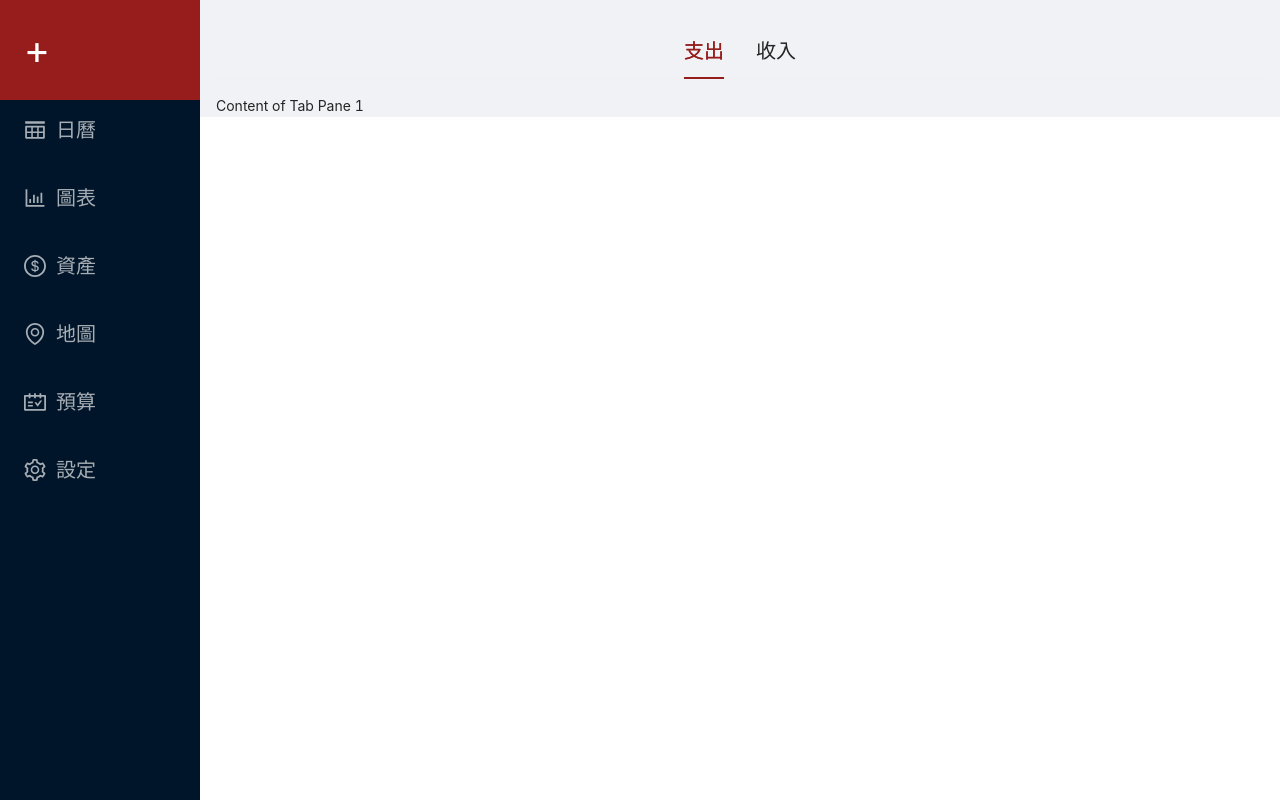
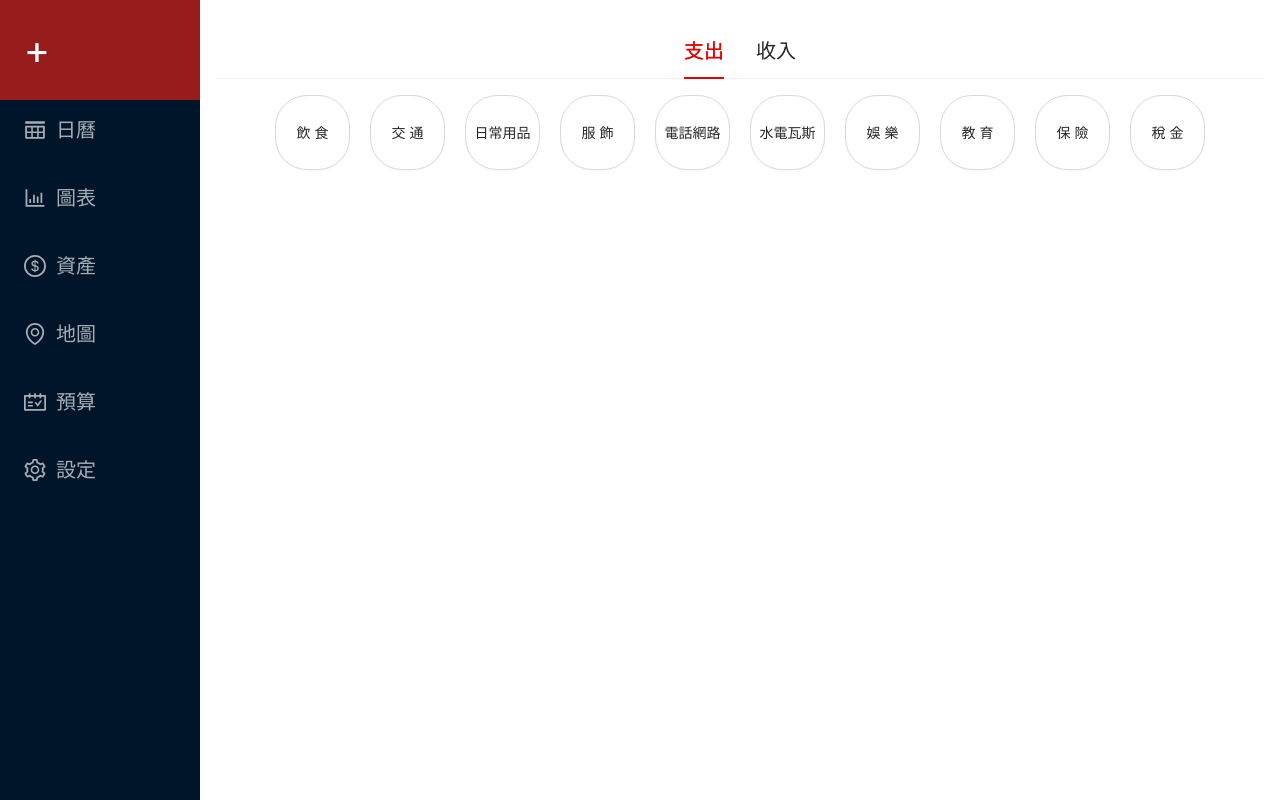
Before and after one commit to moose1108/wp1101_clowns_project, a React (Create React App) app in the folder frontend/: page /add in a window 1280 px wide. Both pictures are taken after typing "Sample", "Sample123" into the empty fields and a click on the button "Log in". Built offline with nearby package versions, Linux system fonts and the light colour scheme.

Commit message:
新增Add.js

```diff
--- a/frontend/src/App.js
+++ b/frontend/src/App.js
@@ -13,15 +13,14 @@ import {
   ScheduleOutlined
 } from '@ant-design/icons';
 import "./Css/Menu.css"
+
 const { Header, Content, Footer, Sider } = Layout;
 
 
 function App() {
   const [login, setLogin] = useState(false);
 
-  // if (login)
-  // {
-  return login? (
+  return login ? (
     <div>
       <Layout>
         <Sider style={{
@@ -62,7 +61,7 @@ function App() {
           </Menu>
         </Sider>
         <Layout style={{ marginLeft: 200 }}>
-          <Content style={{ margin: '24px 16px 0', overflow: 'initial' }}>
+          <Content style={{ margin: '24px 16px 0', overflow: 'initial', textAlign: 'center' }}>
             <Routes>
               <Route exact path="/calendar" element={<MyCalendar />} />
               <Route exact path="/add" element={<Add />} />
@@ -72,13 +71,7 @@ function App() {
         </Layout>
       </Layout>
     </div>
-  ) : (<Signin Login = {setLogin}/>)
-  // }
-  // else{
-  //   return(
-
-  //   )
-  // }
+  ) : (<Signin Login={setLogin} />)
 }
 
 export default App;
--- a/frontend/src/Containers/Add.js
+++ b/frontend/src/Containers/Add.js
@@ -1,17 +1,39 @@
-import React from 'react';
-import { Tabs } from 'antd';
+import React, { useState, useEffect, useRef } from 'react';
+import { Tabs, Button, Space } from 'antd';
 import '../Css/Add.css';
 const { TabPane } = Tabs;
 
 
 const Add = () => {
+
+    const [Textfield, setTextfield] = useState(0);
+    const outcome = ["飲食", "交通", "日常用品", "服飾", "電話網路", "水電瓦斯", "娛樂", "教育", "保險", "稅金"]
+    const income = ["工資", "獎金", "股票", "彩券"]
+    useEffect(() => {
+        console.log(Textfield);
+    }, [Textfield]);
     return (
-        <Tabs defaultActiveKey="1" centered>
-            <TabPane tab="支出" key="1">
-                Content of Tab Pane 1
+        <Tabs defaultActiveKey="1" centered onTabClick={() => setTextfield(0)}>
+            <TabPane tab="支出" key="1" >
+                <Space size={[20, 20]} wrap align='center'>
+                    {new Array(10).fill(null).map((_, index) => (
+                        <Button shape='round' key={index} style={{ height: '75px', width: '75px', padding: '4px 4px' }}
+                            onClick={() => setTextfield(1)}
+                        >{outcome[index]}
+                        </Button>
+                    ))}
+                </Space>
+
             </TabPane>
-            <TabPane tab="收入" key="2">
-                Content of Tab Pane 2
+            <TabPane tab="收入" key="2" align='center'>
+                <Space size={[20, 20]} wrap align='center'>
+                    {new Array(4).fill(null).map((_, index) => (
+                        <Button shape='round' key={index} style={{ height: '75px', width: '75px', padding: '4px 4px' }}
+                            onClick={() => setTextfield(1)}
+                        >{income[index]}
+                        </Button>
+                    ))}
+                </Space>
             </TabPane>
         </Tabs>
     )
--- a/frontend/src/Css/Add.css
+++ b/frontend/src/Css/Add.css
@@ -1,12 +1,26 @@
 .ant-tabs-ink-bar {
     position: absolute;
-    background: #971d1d !important;
+    background: #e40303 !important;
     pointer-events: none;
  }
- .ant-tabs-tab-btn{
+.ant-tabs-tab-btn{
    font-size: 20px;
  }
- .ant-tabs-tab.ant-tabs-tab-active .ant-tabs-tab-btn {
-    color: #971d1d !important;
+ .ant-tabs-tab-btn:hover{
+   color: #971d1d !important;
+ }
+.ant-tabs-tab.ant-tabs-tab-active .ant-tabs-tab-btn {
+    color: #e40303 !important;
     font-weight: 500;
  }
+.ant-tabs-tabpane{
+   text-align: center;
+}
+.ant-btn:hover{
+   color: #971d1d !important;
+   border-color: #971d1d !important;
+}
+.ant-btn:focus{
+   color: #e40303 !important;
+   border-color: #e40303 !important;
+}
--- a/frontend/src/Css/Menu.css
+++ b/frontend/src/Css/Menu.css
@@ -1,3 +1,6 @@
 .ant-menu-item-selected {
     background-color: #e40303 !important;
   }
+.ant-layout{
+  background: #ffffff !important;
+}
```
Also changed, not shown: frontend/public/index.html (+4 -14 lines).
